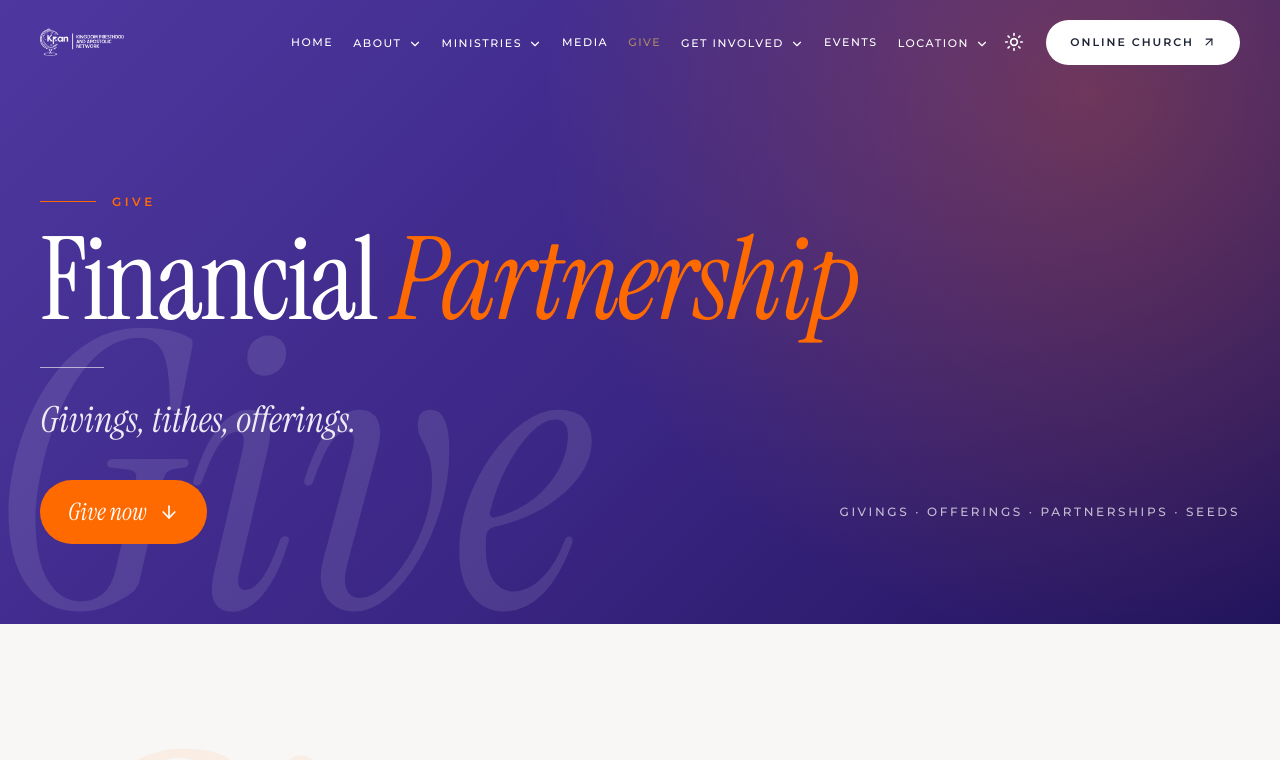
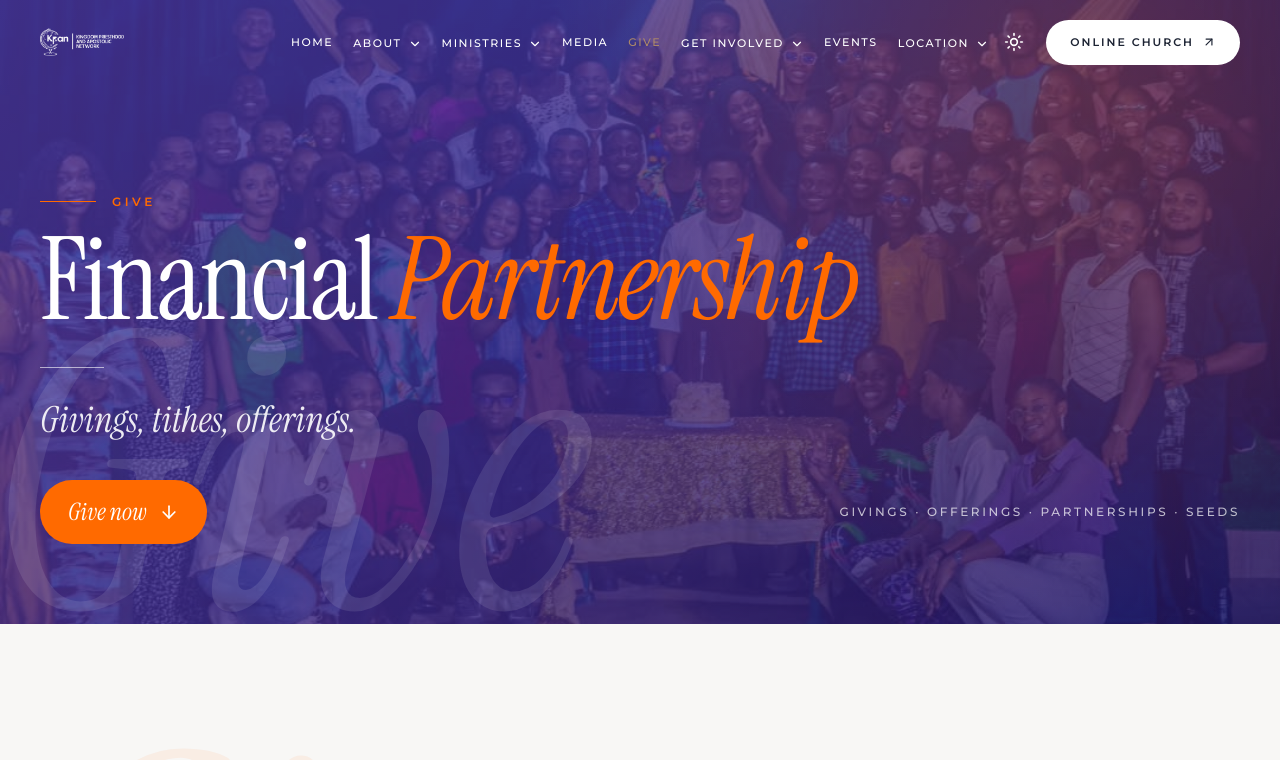
Before and after one commit to ShescoWebdev/KPAN_Ministries, a React (Vite) app in the folder frontend/: page /give in a window 1280 px wide. Shown: the top 760 px of the page. Built offline with nearby package versions, Linux system fonts and the light colour scheme; a web font is replaced by a local one.

Commit message:
Refactor code structure for improved readability and maintainability

```diff
--- a/frontend/src/pages/Give.jsx
+++ b/frontend/src/pages/Give.jsx
@@ -5,6 +5,9 @@
 
 // Flyer image path
 const FLYER = '/KPAN Financial Account Flyer.jpeg'
+
+// Hero background image path
+const HERO_IMAGE = '/Give-hero.jpeg'
 
 // Bank details
 const BANK = 'FirstBank Nigeria'
@@ -110,9 +113,17 @@
     <div className="bg-[#F8F7F5] transition-colors duration-500 dark:bg-[#101828]">
       {/* Hero */}
       <section className="relative overflow-hidden">
+        {/* Hero background photo, sits under the colour overlay */}
+        <img
+          src={HERO_IMAGE}
+          alt=""
+          aria-hidden="true"
+          className="absolute inset-0 h-full w-full object-cover"
+        />
+
         <div
           aria-hidden="true"
-          className="absolute inset-0"
+          className="absolute inset-0 opacity-80"
           style={{
             background:
               'radial-gradient(circle at 85% 15%, rgba(255, 106, 0, 0.28), transparent 45%), linear-gradient(135deg, #4e38a0 0%, #3a2684 55%, #22145c 100%)',
```
Also changed, not shown: frontend/public/Give-hero.jpeg (added).
